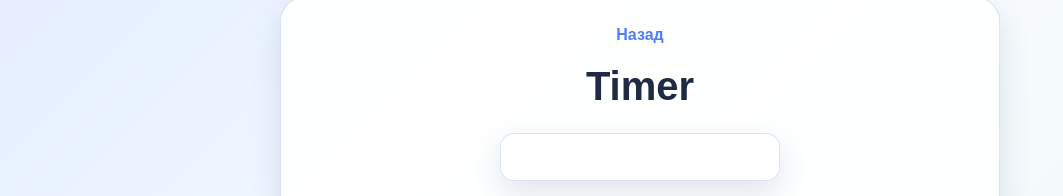
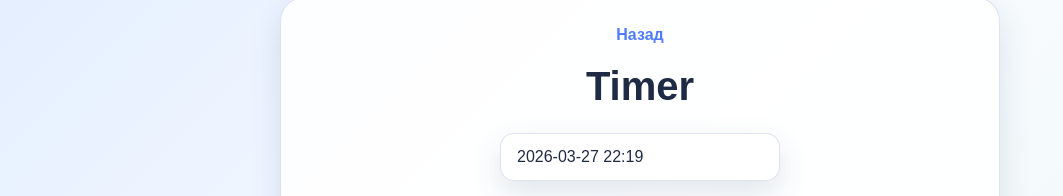
Before and after one commit to kopolorte08-del/wt-js-02-color-switcher-timer, a website built with Parcel: page 02-timer.html in a window 1280 px wide. Shown: the part 194-390 px from the top of the page, without its empty margins (0-1063 px from the left). Built offline with nearby package versions, Linux system fonts and the light colour scheme.

Commit message:
Update 02-timer.html

```diff
--- a/02-timer.html
+++ b/02-timer.html
@@ -40,6 +40,7 @@
       </div>
     </div>
 
-    <script src="./js/02-timer.js" type="module"></script>
+    <script src="https://cdn.jsdelivr.net/npm/flatpickr"></script>
+    <script src="./js/02-timer.js"></script>
   </body>
 </html>
```
